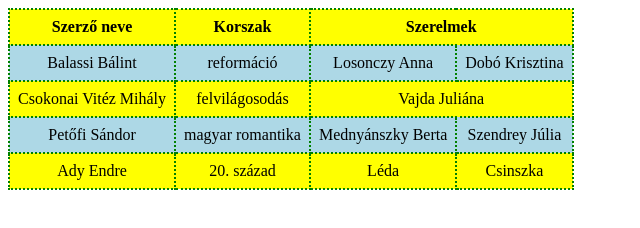
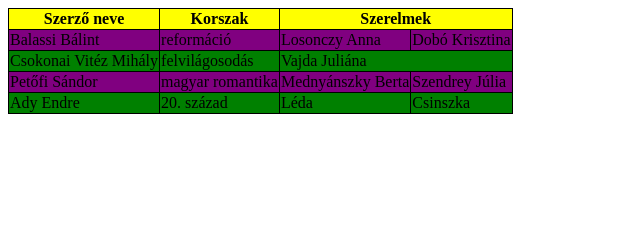
Before and after one commit to DouyinEnjoyer/javascript_func, a plain HTML site: page table_col/index.html in a window 1280 px wide. Shown: the whole page, without its empty margins (0-640 px from the left). Drawn offline with Linux system fonts and the light colour scheme.

Commit message:
table_col_hf

```diff
--- a/table_col/style.css
+++ b/table_col/style.css
@@ -1,23 +1,27 @@
-table, th, td {
-    border: 2px dotted green;
+table, th, tr, td {
+    border: 1px solid black;
     border-collapse: collapse;
-    padding: 8px;
-    text-align: center;
+
 }
 
-th {
+th{
     background-color: yellow;
 }
 
-tbody tr {
-    background-color: yellow;
+table thead~    tbody > tr{
+    background-color: purple;
 }
 
-tbody tr:nth-child(odd) td {
-    background-color: lightblue;
+table tbody > th {
+    background-color: aliceblue;
+}
+table tbody > tr {
+    background-color: gray;
+}
+tbody > tr:nth-child(2n){
+    background-color: green;
 }
 
-tbody tr:hover {
-    color: red;
-    font-weight: bold;
+tbody tr:hover{
+    background-color: black;
 }
--- /dev/null
+++ b/table_col_hf/style.css
@@ -0,0 +1,18 @@
+table {
+    border-collapse: collapse;
+    border: 2px dotted green;
+}
+th, td {
+    border: 2px dotted green;
+    text-align: left;
+}
+tbody tr {
+    background-color: yellow;
+}
+tbody tr:nth-child(odd) td {
+    background-color: lightblue;
+}
+tbody tr:hover {
+    color: red;
+    font-weight: bold;
+}
```
Also changed, not shown: table_col_hf/index.html (added, +25 -0 lines), table_row_hf/style.css (line endings or trailing spaces), 1 other file.
